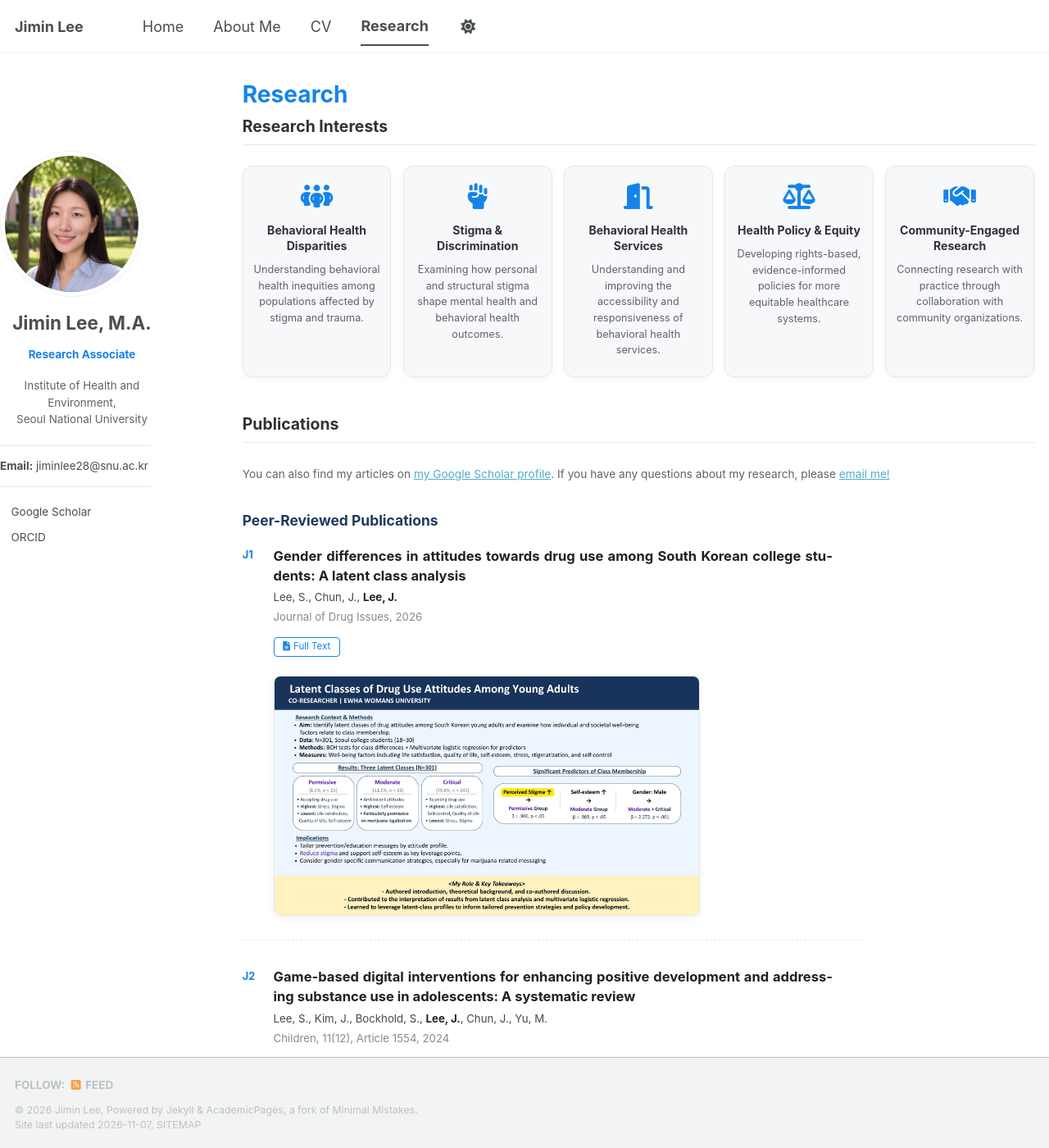
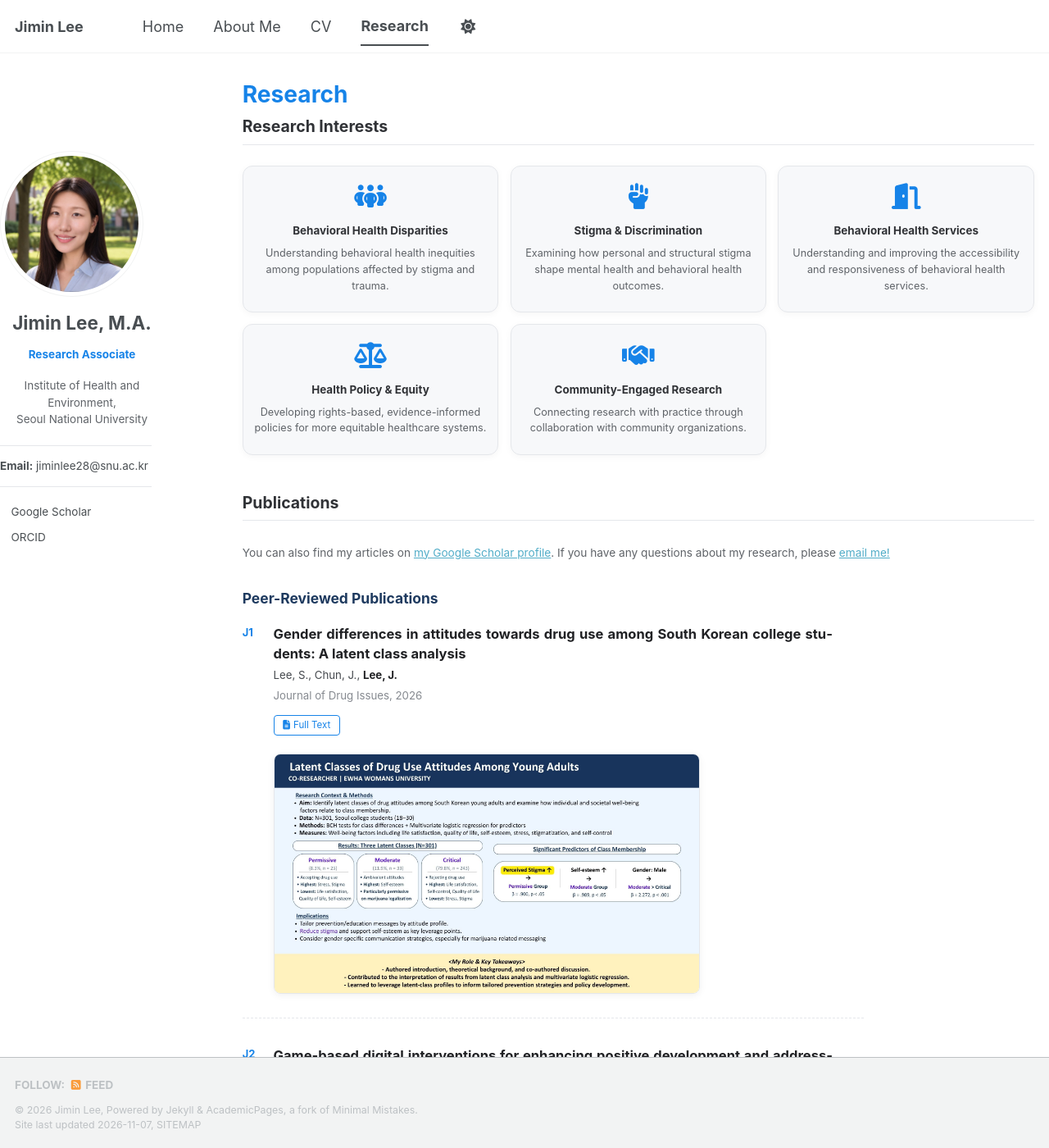
Before and after one commit to jiminlee-research/jiminlee-research.github.io, a Jekyll site: the page built from _pages/publications.html, in a window 1280 px wide and 1400 px high. Shown: the whole window at 82% size. Built offline with Jekyll 4.4.1, drawn with Linux system fonts in a browser that asks for light colours; a style sheet for code colours, icons or effects is not loaded.

Commit message:
Keep interest card titles inside cards on narrower windows
Co-Authored-By: Claude Opus 5.5 <noreply@anthropic.com>
Claude-Session: https://claude.ai/code/session_01PcjxNfDHwsJtJ6agebrJHV

```diff
--- a/_pages/publications.html
+++ b/_pages/publications.html
@@ -40,11 +40,11 @@ author_profile: true
 .ri-head { border-bottom:1px solid #e5e7eb; padding-bottom:.5rem; margin-bottom:1.4rem; }
 .ri-head h2 { margin:0; border:0; font-size:1.08rem; color:#303236; }
 .ri-grid { display:grid; grid-template-columns:repeat(5,minmax(0,1fr)); gap:.8rem; margin-bottom:2.6rem; }
-@media (max-width:1000px){ .ri-grid{grid-template-columns:repeat(3,minmax(0,1fr));} }
+@media (max-width:1280px){ .ri-grid{grid-template-columns:repeat(3,minmax(0,1fr));} }
 @media (max-width:600px){ .ri-grid{grid-template-columns:repeat(2,minmax(0,1fr));} }
 .ri-card { background:#f7f8fa; border:1px solid #e5e7eb; border-radius:12px; padding:1.2rem .6rem; text-align:center; box-shadow:0 2px 8px rgba(0,0,0,.04); }
 .ri-card i { font-size:1.76rem; color:#1683e8; margin-bottom:.9rem; }
-.ri-card h3 { font-size:.78rem; hyphens:none; overflow-wrap:normal; color:#303236; margin:0 0 .5rem; line-height:1.35; }
+.ri-card h3 { font-size:clamp(.68rem, 1.05vw, .78rem); hyphens:none; overflow-wrap:normal; color:#303236; margin:0 0 .5rem; line-height:1.35; }
 .ri-card p { text-align:center; hyphens:none !important; -webkit-hyphens:none !important; font-size:.704rem; color:#5f6368; margin:0; line-height:1.55; }
 .pub-group { display:flex; align-items:center; gap:.5rem; font-weight:700; }
 .pub-body { max-width:720px; }
```
